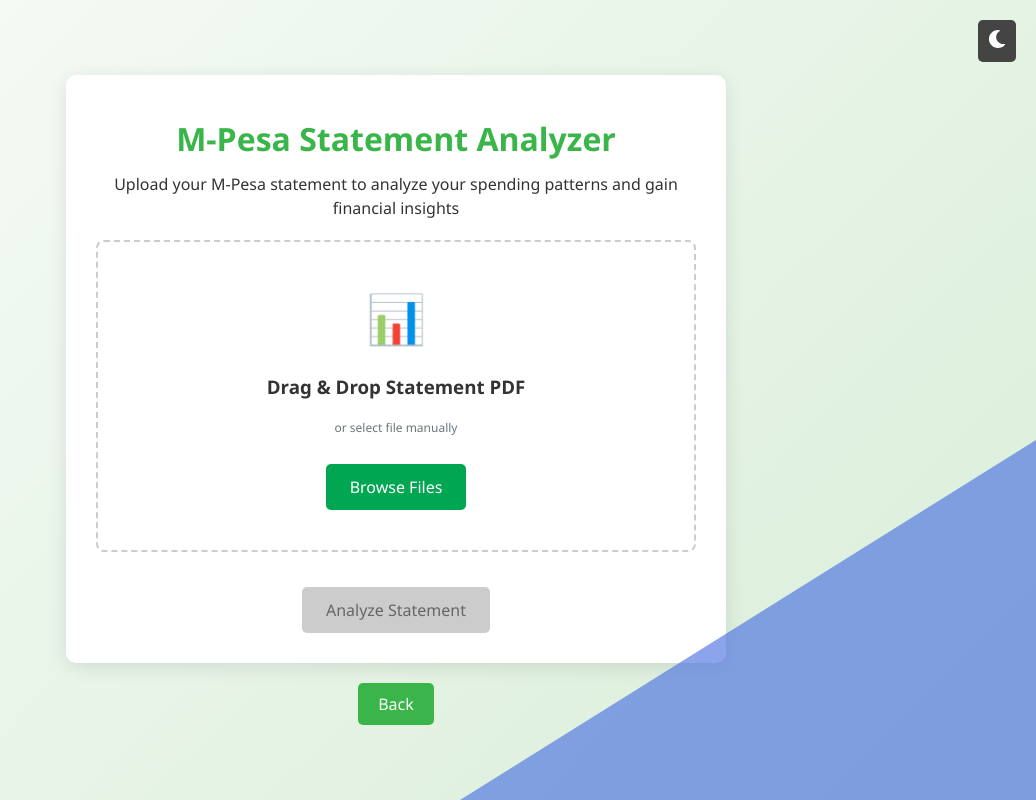
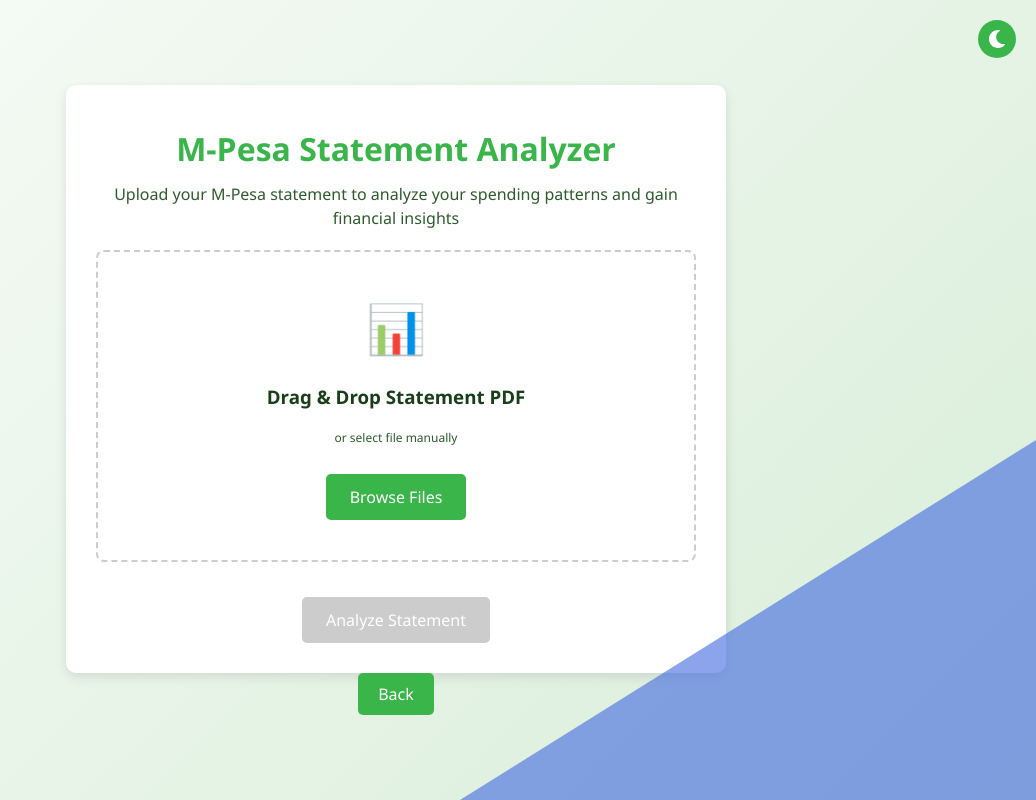
Before and after one commit to DonaldMbuvi/MpesaWrappedProject, a React (Vite) app in the folder frontend/: page /main in a window 1280 px wide. Shown: the whole page, without its empty margins (244-1280 px from the left). Built offline with nearby package versions, Linux system fonts and the light colour scheme.

Commit message:
enable dark theme main

```diff
--- a/frontend/src/components/mainPage.jsx
+++ b/frontend/src/components/mainPage.jsx
@@ -16,6 +16,8 @@
   const [windowWidth, setWindowWidth] = useState(window.innerWidth);
   const fileInputRef = useRef(null);
   const navigate = useNavigate();
+  const isMobile = windowWidth < 768;
+  const isTablet = windowWidth >= 768 && windowWidth < 1024;
 
   // Facts data
   const facts = [
@@ -28,6 +30,47 @@
     "30 million+ Kenyans use M-Pesa daily for payments"
   ];
 
+    // Theme-based colors
+    const themeColors = {
+      light: {
+        backgroundGradient: "linear-gradient(135deg, #F8FCF8 0%, #D8EDD8 100%)",
+        primaryText: "#1A3E1A",
+        secondaryText: "#2D5B2D",
+        accent: "#39b54a",
+        accentHover: "#2e9e3f",
+        buttonText: "white",
+        cardBg: "#FFFFFF",
+        cardShadow: "0 4px 12px rgba(0, 0, 0, 0.1)",
+        error: "#dc3545",
+        disabled: "#cccccc",
+        dragActive: "#e8f5e9",
+        decorativeColor: "#4169E1",
+        loadingBg: "rgba(255, 255, 255, 0.95)",
+        factCardBg: "rgb(207, 255, 230)",
+        progressCircle: "#00A651",
+        progressBg: "#e0e0e0"
+      },
+      dark: {
+        backgroundGradient: "linear-gradient(135deg, #0a1f0a 0%, #152415 100%)",
+        primaryText: "#E0F2E0",
+        secondaryText: "#B8D8B8",
+        accent: "#3cb54a",
+        accentHover: "#32a042",
+        buttonText: "white",
+        cardBg: "#1a2e1a",
+        cardShadow: "0 4px 12px rgba(0, 0, 0, 0.3)",
+        error: "#e57373",
+        disabled: "#555555",
+        dragActive: "#2d5b2d",
+        decorativeColor: "#3a5bc7",
+        loadingBg: "rgba(0, 0, 0, 0.9)",
+        factCardBg: "rgb(30, 70, 50)",
+        progressCircle: "#3cb54a",
+        progressBg: "#333333"
+      }
+    };
+
+    const currentTheme = themeColors[theme];
   // Window resize listener
   useEffect(() => {
     const handleResize = () => {
@@ -222,11 +265,8 @@
     setStatusMessage(message);
   };
 
-  // Responsive styles based on window width
+  // Responsive styles
   const getResponsiveStyles = () => {
-
-    const isMobile = windowWidth < 768;
-    const isTablet = windowWidth >= 768 && windowWidth < 1024;
 
     return {
       wrapper: {
@@ -241,41 +281,44 @@
         boxSizing: "border-box",
         overflow: "hidden",
         fontFamily: "'Segoe UI', Tahoma, Geneva, Verdana, sans-serif",
-        backgroundColor: "#f5f7fa",
-        color: "#333",
-        background: "linear-gradient(135deg, #F8FCF8 0%, #D8EDD8 100%)",
-
+        background: currentTheme.backgroundGradient,
+        color: currentTheme.primaryText,
+        transition: "all 0.3s ease-in-out",
       },
       container: {
-        backgroundColor: "white",
+        backgroundColor: currentTheme.cardBg,
         borderRadius: "10px",
-        boxShadow: "0 4px 20px rgba(0, 0, 0, 0.1)",
+        boxShadow: currentTheme.cardShadow,
         width: isMobile ? "95%" : isTablet ? "85%" : "90%",
         maxWidth: "600px",
         padding: isMobile ? "15px" : "30px",
         textAlign: "center",
         marginBottom: "0",
+        transition: "all 0.3s ease-in-out",
       },
       title: {
-        color: '#39b54a',
+        color: currentTheme.accent,
         fontSize: isMobile ? "1.5rem" : "2rem",
         margin: isMobile ? "0.5rem 0" : "1rem 0",
       },
       description: {
         fontSize: isMobile ? "0.9rem" : "1rem",
         marginBottom: isMobile ? "0.5rem" : "1rem",
+        color: currentTheme.secondaryText,
       },
       backButton: {
         padding: isMobile ? "8px 16px" : "10px 20px",
         fontSize: isMobile ? "14px" : "16px",
         cursor: "pointer",
-        backgroundColor: "#39b54a",
-        color: "white",
+        backgroundColor: currentTheme.accent,
+        color: currentTheme.buttonText,
         border: "none",
         borderRadius: "5px",
         transition: "all 0.3s ease-in-out",
-        marginTop: "20px",
         zIndex: 10,
+        display: "flex",
+        alignItems: "center",
+        gap: "8px",
       },
       toggleButton: {
         position: "absolute",
@@ -284,52 +327,54 @@
         padding: "10px",
         fontSize: "14px",
         border: "none",
-        borderRadius: "5px",
-        background: "#444",
-        color: "#fff",
+        borderRadius: "50%",
+        background: currentTheme.accent,
+        color: currentTheme.buttonText,
         cursor: "pointer",
         zIndex: 10,
+        display: "flex",
+        alignItems: "center",
+        justifyContent: "center",
       },
       uploadContainer: {
-        border: "2px dashed #ccc",
+        border: `2px dashed ${isDragging ? currentTheme.accent : "#ccc"}`,
         borderRadius: "8px",
         padding: isMobile ? "20px 10px" : "40px 20px",
         margin: "20px 0",
         transition: "all 0.3s",
         cursor: "pointer",
         position: "relative",
-        backgroundColor: isDragging ? "#e8f5e9" : "white",
-        borderColor: isDragging ? "#00a651" : "#ccc",
+        backgroundColor: isDragging ? currentTheme.dragActive : currentTheme.cardBg,
       },
       uploadIcon: {
         fontSize: isMobile ? "36px" : "48px",
-        color: "#00a651",
+        color: currentTheme.accent,
         marginBottom: "15px",
       },
       fileInput: {
         display: "none",
       },
       browseButton: {
-        backgroundColor: "#00a651",
-        color: "white",
+        backgroundColor: currentTheme.accent,
+        color: currentTheme.buttonText,
         border: "none",
         padding: isMobile ? "10px 20px" : "12px 24px",
         borderRadius: "5px",
         cursor: "pointer",
         fontSize: isMobile ? "14px" : "16px",
         fontWeight: "500",
-        transition: "background-color 0.3s",
+        transition: "all 0.3s",
         marginTop: "15px",
       },
       analyzeButton: {
-        backgroundColor: selectedFile ? "#00a651" : "#cccccc",
-        color: selectedFile ? "white" : "#666666",
+        backgroundColor: selectedFile ? currentTheme.accent : currentTheme.disabled,
+        color: currentTheme.buttonText,
         border: "none",
         padding: isMobile ? "10px 20px" : "12px 24px",
         borderRadius: "5px",
         fontSize: isMobile ? "14px" : "16px",
         fontWeight: "500",
-        transition: "background-color 0.3s",
+        transition: "all 0.3s",
         marginTop: "15px",
         cursor: selectedFile ? "pointer" : "not-allowed",
         width: isMobile ? "100%" : "auto",
@@ -337,7 +382,7 @@
       fileInfo: {
         marginTop: "15px",
         fontSize: isMobile ? "12px" : "14px",
-        color: "#666",
+        color: currentTheme.secondaryText,
       },
       pinContainer: {
         width: "100%",
@@ -348,7 +393,7 @@
       pinLabel: {
         display: "block",
         marginBottom: "0.5rem",
-        color: "#666",
+        color: currentTheme.secondaryText,
         fontSize: isMobile ? "0.8rem" : "0.9rem",
       },
       pinInputWrapper: {
@@ -359,10 +404,12 @@
         width: "100%",
         padding: isMobile ? "0.6rem" : "0.8rem",
         paddingRight: "3rem",
-        border: "1px solid #ddd",
+        border: `1px solid ${currentTheme.secondaryText}`,
         borderRadius: "0.5rem",
         fontSize: isMobile ? "0.9rem" : "1rem",
         boxSizing: "border-box",
+        backgroundColor: currentTheme.cardBg,
+        color: currentTheme.primaryText,
       },
       showPinButton: {
         position: "absolute",
@@ -373,15 +420,16 @@
         border: "none",
         cursor: "pointer",
         fontSize: isMobile ? "1rem" : "1.2rem",
+        color: currentTheme.secondaryText,
       },
       errorMessage: {
-        color: "#dc3545",
+        color: currentTheme.error,
         marginTop: "1rem",
         fontSize: isMobile ? "0.8rem" : "0.9rem",
       },
       supportedFormats: {
         fontSize: isMobile ? "10px" : "12px",
-        color: "#6c757d",
+        color: currentTheme.secondaryText,
         marginTop: "10px",
       },
       loadingScreen: {
@@ -390,7 +438,7 @@
         left: 0,
         width: "100%",
         height: "100%",
-        backgroundColor: "rgba(255, 255, 255, 0.95)",
+        backgroundColor: currentTheme.loadingBg,
         display: "flex",
         flexDirection: "column",
         justifyContent: "center",
@@ -412,41 +460,43 @@
         transform: "translate(-50%, -50%)",
         fontSize: isMobile ? "22px" : "28px",
         fontWeight: "700",
-        color: "#00A651",
+        color: currentTheme.accent,
       },
       statusMessage: {
         marginTop: "1rem",
         fontWeight: "500",
-        color: "#333",
+        color: currentTheme.primaryText,
         fontSize: isMobile ? "0.9rem" : "1rem",
         textAlign: "center",
       },
       factCard: {
-        backgroundColor: "rgb(207, 255, 230)",
+        backgroundColor: currentTheme.factCardBg,
         borderRadius: "1rem",
         padding: isMobile ? "1rem" : "1.5rem",
         maxWidth: isMobile ? "90%" : "500px",
         textAlign: "center",
-        borderLeft: "4px solid #00A651",
-        boxShadow: "0 4px 8px rgba(0,0,0,0.1)",
+        borderLeft: `4px solid ${currentTheme.accent}`,
+        boxShadow: currentTheme.cardShadow,
       },
       factTitle: {
         fontWeight: "700",
         marginBottom: "0.5rem",
-        color: "#00A651",
+        color: currentTheme.accent,
         fontSize: isMobile ? "0.9rem" : "1rem",
       },
       factContent: {
         fontSize: isMobile ? "0.9rem" : "1.1rem",
         lineHeight: "1.6",
-        color: "#333",
+        color: currentTheme.primaryText,
       },
       fileName: {
         fontSize: isMobile ? "1rem" : "1.2rem",
         wordBreak: "break-word",
+        color: currentTheme.primaryText,
       },
       fileSize: {
         fontSize: isMobile ? "0.8rem" : "0.9rem",
+        color: currentTheme.secondaryText,
       },
       decorativeTriangle: {
         position: 'absolute',
@@ -455,7 +505,7 @@
         width: "45%",
         height: "45%",
         zIndex: "1",
-        opacity:"0.6",
+        opacity: "0.6",
       }
     };
   };
```
